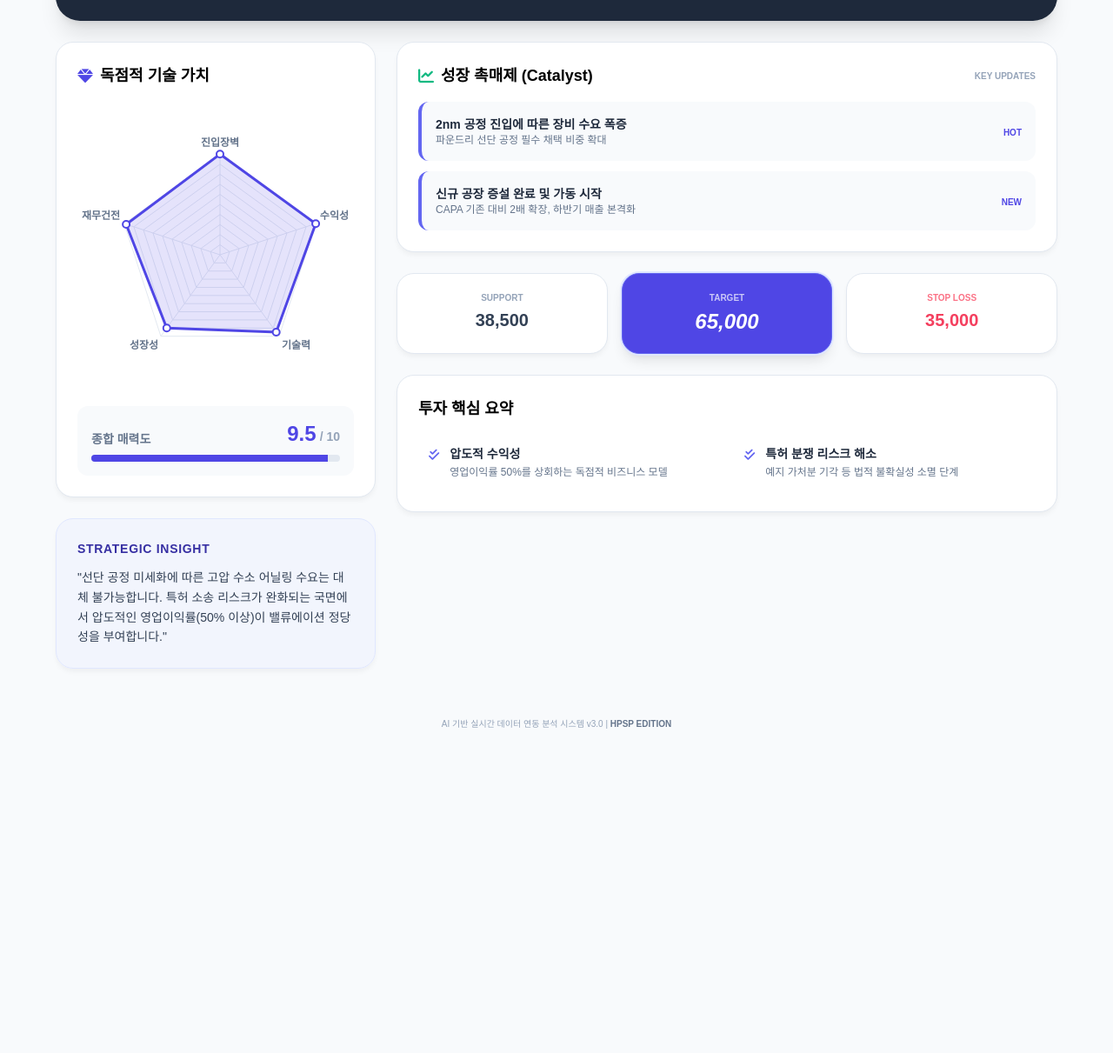
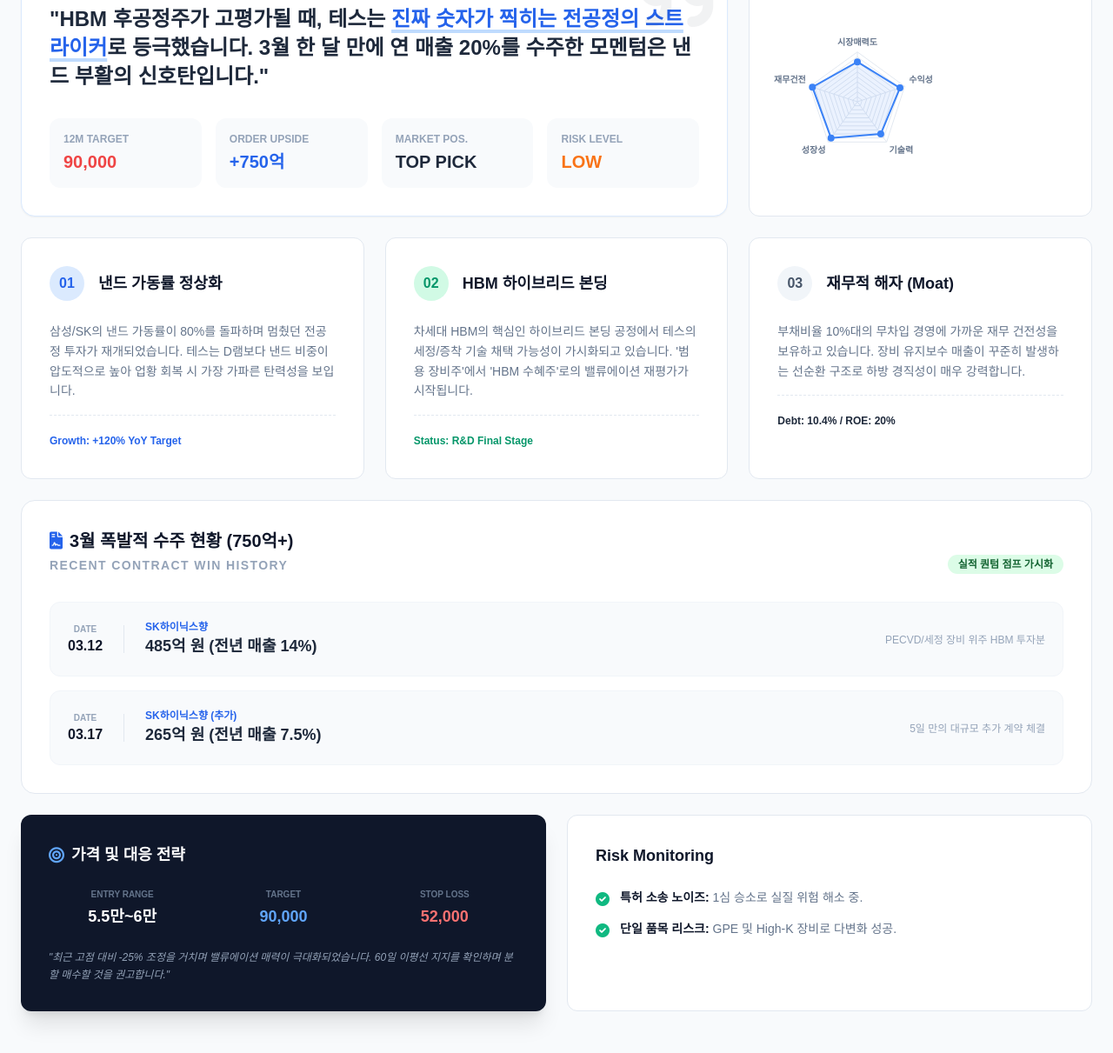
Before and after one commit to mybanji3-sys/tess-report, a plain HTML site: page index.html in a window 1280 px wide. Shown: the part 168-1379 px from the top of the page at 87% size. Before the commit the page ends 1072 px from the top, so only its background shows below. Drawn offline with nearby package versions, Linux system fonts and the light colour scheme; a web font is replaced by a local one.

Commit message:
Update index.html

```diff
--- a/index.html
+++ b/index.html
@@ -3,175 +3,239 @@
 <head>
     <meta charset="UTF-8">
     <meta name="viewport" content="width=device-width, initial-scale=1.0">
-    <title>HPSP Intelligence Dashboard</title>
+    <title>TES Investment Report</title>
     <script src="https://cdn.tailwindcss.com"></script>
     <script src="https://cdn.jsdelivr.net/npm/chart.js"></script>
     <link href="https://cdnjs.cloudflare.com/ajax/libs/font-awesome/6.0.0/css/all.min.css" rel="stylesheet">
     <style>
-        @import url('https://fonts.googleapis.com/css2?family=Pretendard:wght@400;600;800&display=swap');
-        body { font-family: 'Pretendard', sans-serif; background-color: #f8fafc; }
-        .glass-panel { background: white; border: 1px solid #e2e8f0; border-radius: 20px; box-shadow: 0 4px 6px -1px rgba(0,0,0,0.05); }
-        .gradient-text { background: linear-gradient(135deg, #1e40af, #3b82f6); -webkit-background-clip: text; -webkit-text-fill-color: transparent; }
+        @import url('https://fonts.googleapis.com/css2?family=Pretendard:wght@400;600;700;800&display=swap');
+        body { font-family: 'Pretendard', sans-serif; background-color: #f8fafc; color: #0f172a; }
+        .glass-header { background: rgba(15, 23, 42, 0.95); backdrop-filter: blur(10px); }
+        .stat-card { background: white; border-radius: 12px; border: 1px solid #e2e8f0; transition: all 0.2s ease; }
+        .stat-card:hover { border-color: #3b82f6; box-shadow: 0 4px 12px rgba(0,0,0,0.05); }
+        .insight-box { border-left: 4px solid #3b82f6; background: #eff6ff; }
+        .target-price { color: #ef4444; font-weight: 800; }
+        .order-badge { background: #dcfce7; color: #166534; font-weight: 700; font-size: 0.75rem; }
     </style>
 </head>
-<body class="p-4 md:p-8">
-    <div id="app" class="max-w-6xl mx-auto space-y-6">
+<body class="pb-12">
 
-        <!-- 고정 헤더: 종목명과 가격만 변경 -->
-        <header id="headerSection" class="bg-[#1e293b] text-white p-8 rounded-[28px] shadow-xl flex flex-col md:flex-row justify-between items-center">
-            <div class="text-center md:text-left">
-                <div class="flex items-center gap-2 mb-2 justify-center md:justify-start">
-                    <span class="bg-indigo-500 text-[10px] px-2 py-0.5 rounded font-bold">PREMIUM TECH</span>
-                    <span id="stockCode" class="text-slate-400 text-sm font-medium">KOSDAQ 403870</span>
+    <!-- TOP NAVIGATION & TICKER -->
+    <nav class="glass-header text-white sticky top-0 z-50 px-6 py-4 flex justify-between items-center shadow-lg">
+        <div class="flex items-center gap-4">
+            <span class="bg-blue-600 px-3 py-1 rounded text-xs font-bold uppercase tracking-widest">KOSDAQ 095610</span>
+            <h1 class="text-xl font-extrabold tracking-tight">TES <span class="font-light text-slate-400">Real-time Intelligence</span></h1>
         </div>
-                <h1 class="text-4xl font-extrabold tracking-tight">HPSP <span class="font-light opacity-50 text-2xl">| 에이치피에스피</span></h1>
-                <p id="updateTime" class="text-slate-500 text-xs mt-2 uppercase tracking-widest">REAL-TIME DATA SYNCED</p>
+        <div class="text-right">
+            <div class="text-2xl font-black text-white leading-none">61,300 <span class="text-sm text-red-400">▼ 25.1%</span></div>
+            <div class="text-[10px] text-slate-400 font-bold uppercase">Last Updated: 2026.04.02</div>
+        </div>
+    </nav>
+
+    <main class="max-w-7xl mx-auto mt-8 px-6 space-y-6">
+
+        <!-- SECTION 1: STRATEGIC INSIGHT (핵심 강조 영역) -->
+        <section class="grid grid-cols-1 lg:grid-cols-3 gap-6">
+            <div class="lg:col-span-2 bg-white border border-blue-100 rounded-2xl p-8 shadow-sm overflow-hidden relative">
+                <div class="absolute top-0 right-0 p-4 opacity-5">
+                    <i class="fa-solid fa-quote-right text-8xl"></i>
+                </div>
+                <h2 class="text-blue-600 font-bold text-sm uppercase tracking-widest mb-4 flex items-center gap-2">
+                    <i class="fa-solid fa-lightbulb"></i> Strategic Insight
+                </h2>
+                <p class="text-2xl font-bold leading-snug text-slate-800">
+                    "HBM 후공정주가 고평가될 때, 테스는 <span class="text-blue-600 underline decoration-blue-200 decoration-4 underline-offset-4">진짜 숫자가 찍히는 전공정의 스트라이커</span>로 등극했습니다. 3월 한 달 만에 연 매출 20%를 수주한 모멘텀은 낸드 부활의 신호탄입니다."
+                </p>
+                <div class="mt-8 grid grid-cols-2 md:grid-cols-4 gap-4">
+                    <div class="p-4 bg-slate-50 rounded-xl">
+                        <span class="block text-xs text-slate-400 font-bold mb-1 uppercase">12M Target</span>
+                        <span class="text-xl font-black text-red-500">90,000</span>
+                    </div>
+                    <div class="p-4 bg-slate-50 rounded-xl">
+                        <span class="block text-xs text-slate-400 font-bold mb-1 uppercase">Order Upside</span>
+                        <span class="text-xl font-black text-blue-600">+750억</span>
+                    </div>
+                    <div class="p-4 bg-slate-50 rounded-xl">
+                        <span class="block text-xs text-slate-400 font-bold mb-1 uppercase">Market Pos.</span>
+                        <span class="text-xl font-black text-slate-800 font-bold">TOP PICK</span>
+                    </div>
+                    <div class="p-4 bg-slate-50 rounded-xl">
+                        <span class="block text-xs text-slate-400 font-bold mb-1 uppercase">Risk Level</span>
+                        <span class="text-xl font-black text-orange-500 font-bold">LOW</span>
+                    </div>
+                </div>
             </div>
 
-            <div class="mt-6 md:mt-0 text-center md:text-right">
-                <div class="text-xs text-slate-400 mb-1">CURRENT PRICE</div>
-                <div id="currentPrice" class="text-5xl font-black text-white">41,250</div>
-                <div id="priceChange" class="flex items-center justify-center md:justify-end gap-1 mt-1 text-emerald-400 font-bold">
-                    <i class="fa-solid fa-arrow-trend-up"></i>
-                    <span>고압 어닐링 독점력 유지 (OPI 50%+)</span>
-                </div>
-            </div>
-        </header>
-
-        <!-- 메인 분석 레이아웃 (2단 구성 유지) -->
-        <div class="grid grid-cols-1 lg:grid-cols-12 gap-6">
-
-            <!-- 왼쪽: 기업 가치 평가 (Radar Chart) -->
-            <div class="lg:col-span-4 space-y-6">
-                <section class="glass-panel p-6">
-                    <h3 class="text-lg font-bold mb-6 flex items-center gap-2">
-                        <i class="fa-solid fa-gem text-indigo-600"></i> 독점적 기술 가치
-                    </h3>
-                    <div class="relative aspect-square mb-6">
+            <!-- Quantitative Radar -->
+            <div class="stat-card p-6 flex flex-col items-center justify-center">
+                <h3 class="text-xs font-bold text-slate-400 uppercase tracking-widest mb-4">Quant Score (8.8/10)</h3>
+                <div class="w-full h-48">
                     <canvas id="radarChart"></canvas>
-                    </div>
-                    <div class="p-4 bg-slate-50 rounded-xl">
-                        <div class="flex justify-between items-end mb-2">
-                            <span class="text-sm font-bold text-slate-500">종합 매력도</span>
-                            <span class="text-2xl font-black text-indigo-600">9.5<span class="text-sm text-slate-400 ml-1">/ 10</span></span>
-                        </div>
-                        <div class="w-full bg-slate-200 h-2 rounded-full overflow-hidden">
-                            <div class="bg-indigo-600 h-full w-[95%]"></div>
                 </div>
             </div>
         </section>
 
-                <section class="glass-panel p-6 bg-indigo-50/50 border-indigo-100">
-                    <h3 class="text-sm font-bold text-indigo-800 mb-3 uppercase tracking-wider">Strategic Insight</h3>
-                    <p id="expertComment" class="text-slate-700 text-sm leading-relaxed font-medium">
-                        "선단 공정 미세화에 따른 고압 수소 어닐링 수요는 대체 불가능합니다. 특허 소송 리스크가 완화되는 국면에서 압도적인 영업이익률(50% 이상)이 밸류에이션 정당성을 부여합니다."
+        <!-- SECTION 2: INVESTMENT CATALYSTS (투자 핵심 내용) -->
+        <section class="grid grid-cols-1 md:grid-cols-3 gap-6">
+            <!-- Point 1 -->
+            <div class="stat-card p-8 relative overflow-hidden">
+                <div class="flex items-center gap-4 mb-6">
+                    <div class="w-10 h-10 rounded-full bg-blue-100 flex items-center justify-center text-blue-600 font-black">01</div>
+                    <h3 class="font-extrabold text-lg">낸드 가동률 정상화</h3>
+                </div>
+                <p class="text-sm text-slate-500 leading-relaxed">
+                    삼성/SK의 낸드 가동률이 80%를 돌파하며 멈췄던 전공정 투자가 재개되었습니다. 테스는 D램보다 낸드 비중이 압도적으로 높아 업황 회복 시 가장 가파른 탄력성을 보입니다.
                 </p>
-                </section>
+                <div class="mt-4 pt-4 border-t border-dashed border-slate-200">
+                    <span class="text-xs font-bold text-blue-600">Growth: +120% YoY Target</span>
+                </div>
             </div>
 
-            <!-- 오른쪽: 실시간 모멘텀 & 가격 전략 -->
-            <div class="lg:col-span-8 space-y-6">
-
-                <!-- 최신 모멘텀 피드 -->
-                <section class="glass-panel p-6">
-                    <div class="flex justify-between items-center mb-4">
-                        <h3 class="text-lg font-bold flex items-center gap-2">
-                            <i class="fa-solid fa-chart-line text-emerald-500"></i> 성장 촉매제 (Catalyst)
-                        </h3>
-                        <span class="text-[10px] font-bold text-slate-400">KEY UPDATES</span>
+            <!-- Point 2 -->
+            <div class="stat-card p-8">
+                <div class="flex items-center gap-4 mb-6">
+                    <div class="w-10 h-10 rounded-full bg-emerald-100 flex items-center justify-center text-emerald-600 font-black">02</div>
+                    <h3 class="font-extrabold text-lg">HBM 하이브리드 본딩</h3>
                 </div>
-                    <div id="eventFeed" class="space-y-3">
-                        <div class="flex items-center p-4 bg-slate-50 rounded-xl border-l-4 border-indigo-500">
-                            <div class="flex-1">
-                                <h4 class="font-bold text-slate-800 text-sm">2nm 공정 진입에 따른 장비 수요 폭증</h4>
-                                <p class="text-xs text-slate-500">파운드리 선단 공정 필수 채택 비중 확대</p>
-                            </div>
-                            <div class="text-right">
-                                <span class="text-[10px] font-bold text-indigo-600">HOT</span>
+                <p class="text-sm text-slate-500 leading-relaxed">
+                    차세대 HBM의 핵심인 하이브리드 본딩 공정에서 테스의 세정/증착 기술 채택 가능성이 가시화되고 있습니다. '범용 장비주'에서 'HBM 수혜주'로의 밸류에이션 재평가가 시작됩니다.
+                </p>
+                <div class="mt-4 pt-4 border-t border-dashed border-slate-200">
+                    <span class="text-xs font-bold text-emerald-600">Status: R&D Final Stage</span>
                 </div>
             </div>
-                        <div class="flex items-center p-4 bg-slate-50 rounded-xl border-l-4 border-indigo-500">
-                            <div class="flex-1">
-                                <h4 class="font-bold text-slate-800 text-sm">신규 공장 증설 완료 및 가동 시작</h4>
-                                <p class="text-xs text-slate-500">CAPA 기존 대비 2배 확장, 하반기 매출 본격화</p>
+
+            <!-- Point 3 -->
+            <div class="stat-card p-8">
+                <div class="flex items-center gap-4 mb-6">
+                    <div class="w-10 h-10 rounded-full bg-slate-100 flex items-center justify-center text-slate-600 font-black">03</div>
+                    <h3 class="font-extrabold text-lg">재무적 해자 (Moat)</h3>
                 </div>
-                            <div class="text-right">
-                                <span class="text-[10px] font-bold text-indigo-600">NEW</span>
+                <p class="text-sm text-slate-500 leading-relaxed">
+                    부채비율 10%대의 무차입 경영에 가까운 재무 건전성을 보유하고 있습니다. 장비 유지보수 매출이 꾸준히 발생하는 선순환 구조로 하방 경직성이 매우 강력합니다.
+                </p>
+                <div class="mt-4 pt-4 border-t border-dashed border-slate-200">
+                    <span class="text-xs font-bold text-slate-800">Debt: 10.4% / ROE: 20%</span>
+                </div>
+            </div>
+        </section>
+
+        <!-- SECTION 3: RECENT ORDERS (실시간 수주 현황 - 복구 데이터) -->
+        <section class="bg-white border border-slate-200 rounded-2xl p-8">
+            <div class="flex justify-between items-end mb-8">
+                <div>
+                    <h3 class="text-xl font-extrabold flex items-center gap-2">
+                        <i class="fa-solid fa-file-contract text-blue-600"></i> 3월 폭발적 수주 현황 (750억+)
+                    </h3>
+                    <p class="text-sm text-slate-400 mt-1 uppercase tracking-widest font-bold">Recent Contract Win History</p>
+                </div>
+                <div class="hidden md:block">
+                    <span class="order-badge px-3 py-1 rounded-full">실적 퀀텀 점프 가시화</span>
+                </div>
+            </div>
+
+            <div class="space-y-4">
+                <div class="flex items-center justify-between p-5 bg-slate-50 rounded-xl border border-slate-100">
+                    <div class="flex items-center gap-6">
+                        <div class="text-center">
+                            <span class="block text-[10px] font-bold text-slate-400 uppercase">Date</span>
+                            <span class="font-black">03.12</span>
+                        </div>
+                        <div class="h-8 w-px bg-slate-200"></div>
+                        <div>
+                            <span class="block text-xs font-bold text-blue-600">SK하이닉스향</span>
+                            <span class="text-lg font-extrabold text-slate-800">485억 원 (전년 매출 14%)</span>
+                        </div>
+                    </div>
+                    <div class="text-right hidden sm:block">
+                        <span class="text-xs text-slate-400 font-medium">PECVD/세정 장비 위주 HBM 투자분</span>
+                    </div>
+                </div>
+
+                <div class="flex items-center justify-between p-5 bg-slate-50 rounded-xl border border-slate-100">
+                    <div class="flex items-center gap-6">
+                        <div class="text-center">
+                            <span class="block text-[10px] font-bold text-slate-400 uppercase">Date</span>
+                            <span class="font-black">03.17</span>
+                        </div>
+                        <div class="h-8 w-px bg-slate-200"></div>
+                        <div>
+                            <span class="block text-xs font-bold text-blue-600">SK하이닉스향 (추가)</span>
+                            <span class="text-lg font-extrabold text-slate-800">265억 원 (전년 매출 7.5%)</span>
+                        </div>
+                    </div>
+                    <div class="text-right hidden sm:block">
+                        <span class="text-xs text-slate-400 font-medium">5일 만의 대규모 추가 계약 체결</span>
                     </div>
                 </div>
             </div>
         </section>
 
-                <!-- 가격 전략 카드 -->
-                <div class="grid grid-cols-1 md:grid-cols-3 gap-4">
-                    <div class="glass-panel p-5 text-center">
-                        <div class="text-[10px] font-bold text-slate-400 mb-1 uppercase">Support</div>
-                        <div class="text-xl font-bold text-slate-700">38,500</div>
+        <!-- SECTION 4: PRICE STRATEGY -->
+        <section class="grid grid-cols-1 md:grid-cols-2 gap-6">
+            <div class="stat-card p-8 bg-slate-900 text-white border-none shadow-xl">
+                <h3 class="text-lg font-bold mb-6 flex items-center gap-2">
+                    <i class="fa-solid fa-bullseye text-blue-400"></i> 가격 및 대응 전략
+                </h3>
+                <div class="grid grid-cols-3 gap-4 mb-6">
+                    <div class="text-center">
+                        <span class="text-[10px] text-slate-500 uppercase font-bold block mb-1">Entry Range</span>
+                        <span class="font-bold text-lg">5.5만~6만</span>
                     </div>
-                    <div class="glass-panel p-5 text-center border-indigo-500 ring-2 ring-indigo-100 bg-indigo-600 text-white shadow-lg">
-                        <div class="text-[10px] font-bold opacity-70 mb-1 uppercase">Target</div>
-                        <div class="text-2xl font-black italic">65,000</div>
+                    <div class="text-center">
+                        <span class="text-[10px] text-slate-500 uppercase font-bold block mb-1">Target</span>
+                        <span class="font-bold text-lg text-blue-400">90,000</span>
                     </div>
-                    <div class="glass-panel p-5 text-center">
-                        <div class="text-[10px] font-bold text-rose-400 mb-1 uppercase">Stop Loss</div>
-                        <div class="text-xl font-bold text-rose-500">35,000</div>
+                    <div class="text-center">
+                        <span class="text-[10px] text-slate-500 uppercase font-bold block mb-1">Stop Loss</span>
+                        <span class="font-bold text-lg text-red-400">52,000</span>
                     </div>
                 </div>
+                <p class="text-xs text-slate-400 leading-relaxed italic">
+                    "최근 고점 대비 -25% 조정을 거치며 밸류에이션 매력이 극대화되었습니다. 60일 이평선 지지를 확인하며 분할 매수할 것을 권고합니다."
+                </p>
+            </div>
 
-                <!-- 체크리스트 -->
-                <section class="glass-panel p-6">
-                    <h3 class="text-lg font-bold mb-4">투자 핵심 요약</h3>
-                    <div class="grid grid-cols-1 md:grid-cols-2 gap-4 text-sm">
-                        <div class="flex gap-3 items-start p-3 hover:bg-slate-50 rounded-lg transition-colors">
-                            <i class="fa-solid fa-check-double text-indigo-500 mt-1"></i>
-                            <div>
-                                <strong class="block text-slate-800">압도적 수익성</strong>
-                                <span class="text-slate-500 text-xs">영업이익률 50%를 상회하는 독점적 비즈니스 모델</span>
-                            </div>
-                        </div>
-                        <div class="flex gap-3 items-start p-3 hover:bg-slate-50 rounded-lg transition-colors">
-                            <i class="fa-solid fa-check-double text-indigo-500 mt-1"></i>
-                            <div>
-                                <strong class="block text-slate-800">특허 분쟁 리스크 해소</strong>
-                                <span class="text-slate-500 text-xs">예지 가처분 기각 등 법적 불확실성 소멸 단계</span>
-                            </div>
-                        </div>
+            <div class="stat-card p-8">
+                <h3 class="text-lg font-extrabold mb-6">Risk Monitoring</h3>
+                <ul class="space-y-4">
+                    <li class="flex items-start gap-3">
+                        <i class="fa-solid fa-circle-check text-emerald-500 mt-1"></i>
+                        <p class="text-sm font-bold">특허 소송 노이즈: <span class="font-medium text-slate-500">1심 승소로 실질 위험 해소 중.</span></p>
+                    </li>
+                    <li class="flex items-start gap-3">
+                        <i class="fa-solid fa-circle-check text-emerald-500 mt-1"></i>
+                        <p class="text-sm font-bold">단일 품목 리스크: <span class="font-medium text-slate-500">GPE 및 High-K 장비로 다변화 성공.</span></p>
+                    </li>
+                </ul>
             </div>
         </section>
-            </div>
-        </div>
-
-        <footer class="text-center text-slate-400 text-[10px] py-8">
-            AI 기반 실시간 데이터 연동 분석 시스템 v3.0 | <span class="font-bold text-slate-500">HPSP EDITION</span>
-        </footer>
-    </div>
+    </main>
 
     <script>
-        // 레이더 차트 (HPSP 데이터 적용)
         const ctx = document.getElementById('radarChart').getContext('2d');
         new Chart(ctx, {
             type: 'radar',
             data: {
-                labels: ['진입장벽', '수익성', '기술력', '성장성', '재무건전'],
+                labels: ['시장매력도', '수익성', '기술력', '성장성', '재무건전'],
                 datasets: [{
-                    data: [10, 10, 9.5, 9.0, 9.8], // HPSP는 수익성과 진입장벽에서 만점
-                    backgroundColor: 'rgba(79, 70, 229, 0.15)',
-                    borderColor: 'rgb(79, 70, 229)',
-                    borderWidth: 3,
-                    pointRadius: 4,
-                    pointBackgroundColor: 'white',
-                    pointBorderWidth: 2
+                    data: [8, 9, 8, 9, 9.5],
+                    backgroundColor: 'rgba(59, 130, 246, 0.1)',
+                    borderColor: '#3b82f6',
+                    borderWidth: 2,
+                    pointRadius: 3,
+                    pointBackgroundColor: '#3b82f6'
                 }]
             },
             options: {
                 scales: {
                     r: {
+                        angleLines: { color: '#e2e8f0' },
                         grid: { color: '#e2e8f0' },
-                        angleLines: { color: '#e2e8f0' },
                         suggestedMin: 0,
                         suggestedMax: 10,
                         ticks: { display: false },
-                        pointLabels: { font: { size: 12, weight: 'bold' }, color: '#64748b' }
+                        pointLabels: { font: { size: 10, weight: 'bold' }, color: '#64748b' }
                     }
                 },
                 plugins: { legend: { display: false } }
```
Lines whose indentation alone changed are shown as unchanged.
